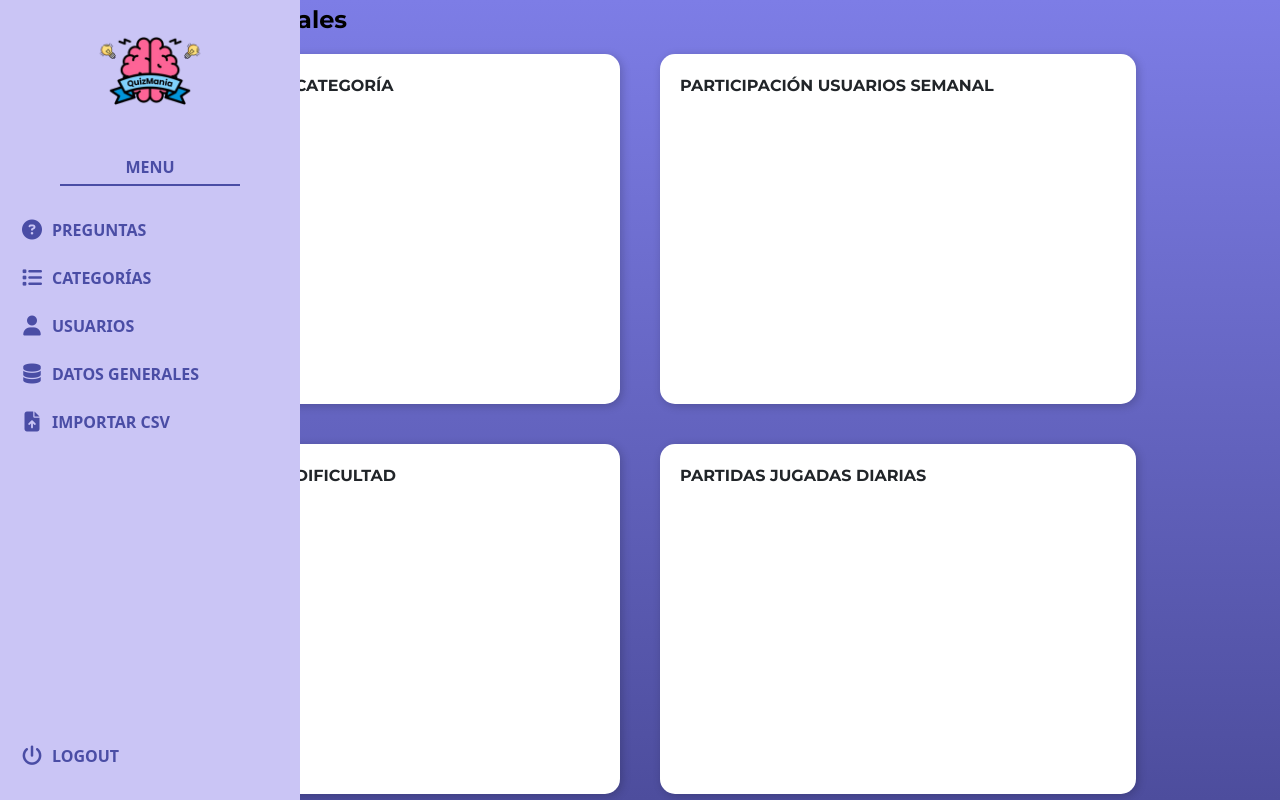
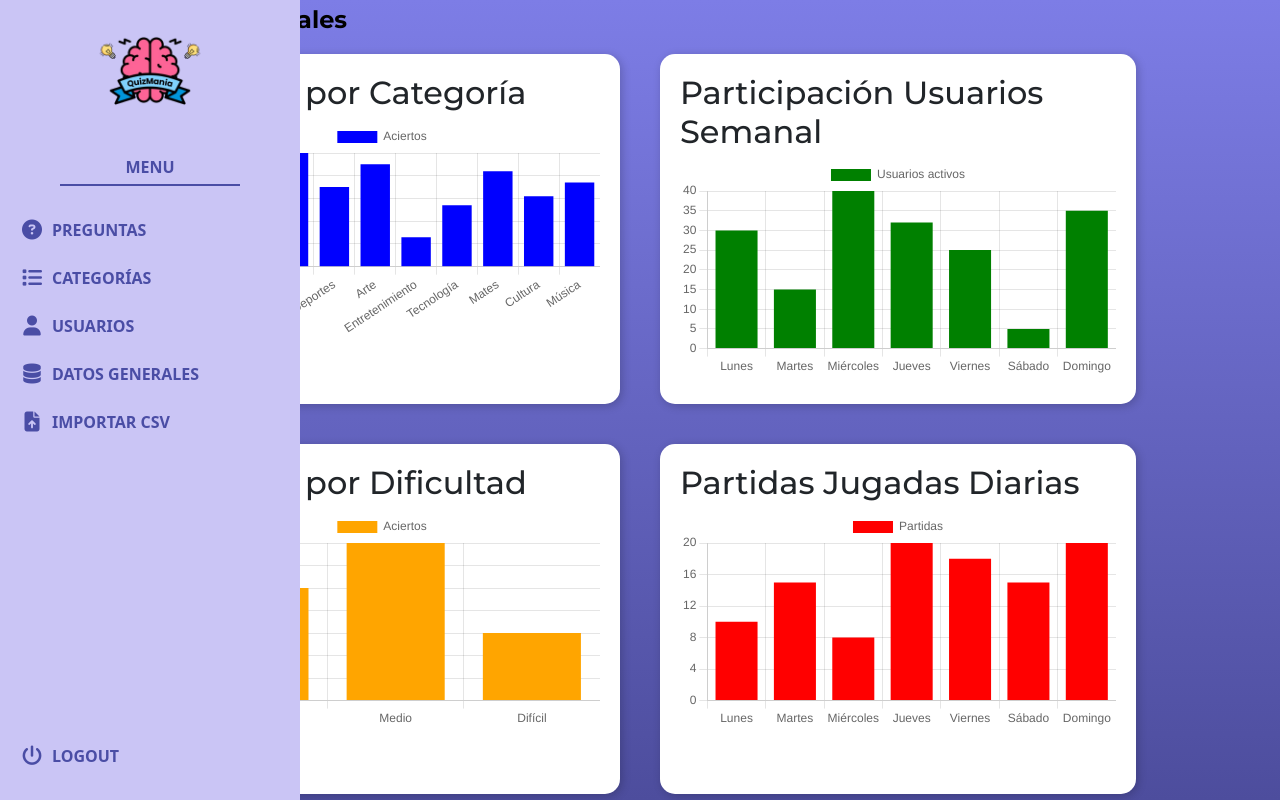
Before and after one commit to AntonioLC32/Proyecto-DAW, a Vue app in the folder quizmania/: page /admin in a window 1280 px wide. Built offline with nearby package versions, Linux system fonts and the light colour scheme.

Commit message:
Datos generales

```diff
--- a/quizmania/src/views/Admin/Admin.vue
+++ b/quizmania/src/views/Admin/Admin.vue
@@ -2,13 +2,85 @@
   <div class="body">
     <h1>Datos generales</h1>
     <div class="general">
-      <div class="datos">ACIERTOS POR CATEGORÍA</div>
-      <div class="datos">PARTICIPACIÓN USUARIOS SEMANAL</div>
-      <div class="datos">ACIERTOS POR DIFICULTAD</div>
-      <div class="datos">PARTIDAS JUGADAS DIARIAS</div>
+      <div class="datos">
+        <h2>Aciertos por Categoría</h2>
+        <canvas id="chartAciertos"></canvas>
+      </div>
+      <div class="datos">
+        <h2>Participación Usuarios Semanal</h2>
+        <canvas id="chartUsuarios"></canvas>
+      </div>
+      <div class="datos">
+        <h2>Aciertos por Dificultad</h2>
+        <canvas id="chartDificultad"></canvas>
+      </div>
+      <div class="datos">
+        <h2>Partidas Jugadas Diarias</h2>
+        <canvas id="chartPartidas"></canvas>
+      </div>
     </div>
   </div>
 </template>
+
+<script>
+import { onMounted } from 'vue';
+import Chart from 'chart.js/auto';
+
+export default {
+  name: 'Admin',
+  setup() {
+    onMounted(() => {
+      new Chart(document.getElementById('chartAciertos'), {
+        type: 'bar',
+        data: {
+          labels: ['Ciencia', 'Historia', 'Geografía', 'Deportes', 'Arte', 'Entretenimiento', 'Tecnología', 'Mates', 'Cultura', 'Música'],
+          datasets: [{
+            label: 'Aciertos',
+            data: [40, 20, 50, 35, 45, 13, 27, 42, 31, 37],
+            backgroundColor: 'blue'
+          }]
+        }
+      });
+
+      new Chart(document.getElementById('chartUsuarios'), {
+        type: 'bar',
+        data: {
+          labels: ['Lunes', 'Martes', 'Miércoles', 'Jueves', 'Viernes', 'Sábado', 'Domingo'],
+          datasets: [{
+            label: 'Usuarios activos',
+            data: [30, 15, 40, 32, 25, 5, 35],
+            backgroundColor: 'green'
+          }]
+        }
+      });
+
+      new Chart(document.getElementById('chartDificultad'), {
+        type: 'bar',
+        data: {
+          labels: ['Fácil', 'Medio', 'Difícil'],
+          datasets: [{
+            label: 'Aciertos',
+            data: [50, 70, 30],
+            backgroundColor: 'orange'
+          }]
+        }
+      });
+
+      new Chart(document.getElementById('chartPartidas'), {
+        type: 'bar',
+        data: {
+          labels: ['Lunes', 'Martes', 'Miércoles', 'Jueves', 'Viernes', 'Sábado', 'Domingo'],
+          datasets: [{
+            label: 'Partidas',
+            data: [10, 15, 8, 20, 18, 15, 20],
+            backgroundColor: 'red'
+          }]
+        }
+      });
+    });
+  }
+};
+</script>
 
 <style scoped>
 .body {
@@ -48,10 +120,3 @@ h1 {
   height: 350px;
 }
 </style>
-
-<script>
-export default {
-  name: "Admin",
-  data() {},
-};
-</script>
```
